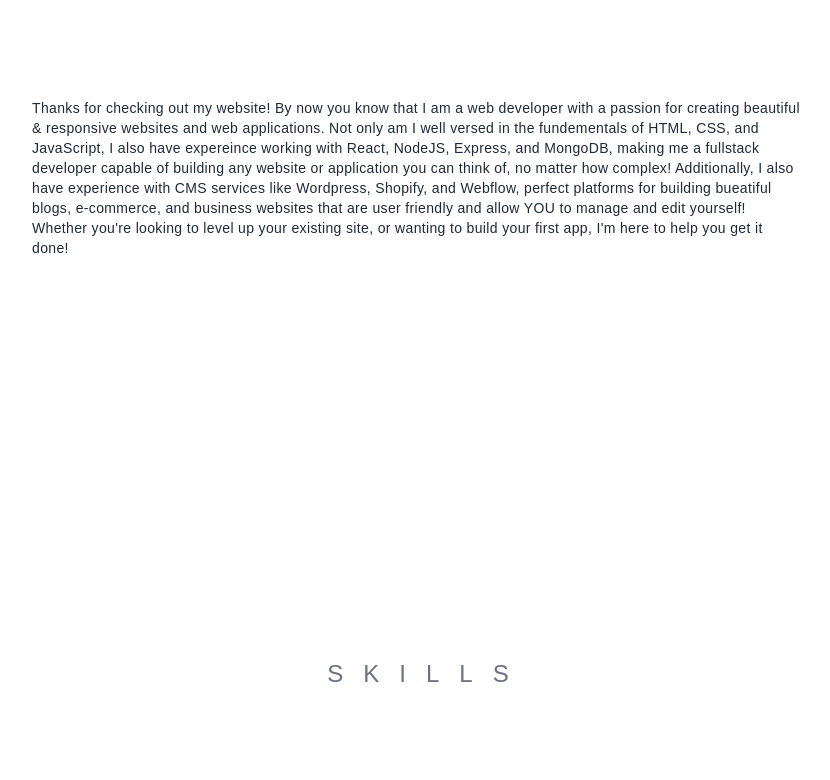
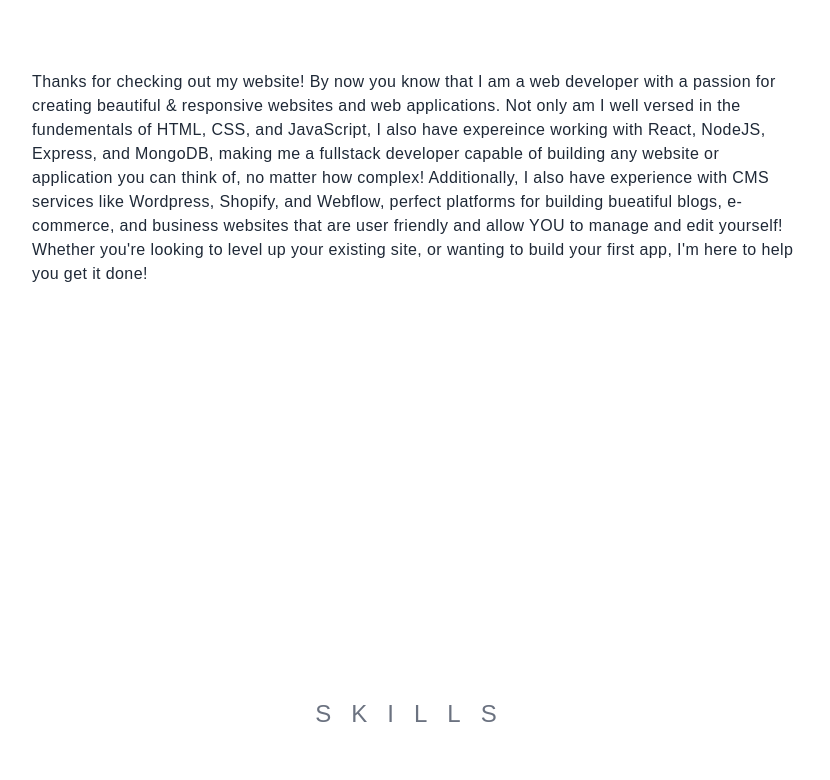
Before and after one commit to realDanielJLarkin/portfolio, a Next.js app: page / in a window 1280 px wide. Shown: the part 1022-1802 px from the top of the page, without its empty margins (224-1054 px from the left). Built offline with nearby package versions, Linux system fonts and the light colour scheme.

Commit message:
Fixed some responsive issues

```diff
--- a/components/About.jsx
+++ b/components/About.jsx
@@ -4,10 +4,13 @@ import { motion } from 'framer-motion'
 function About() {
     return (
         <motion.div initial={{ opacity: 0 }} whileInView={{ opacity: 1 }} transition={{ duration: 1.5 }} className='flex flex-col md:flex-row relative text-center md:text-left h-screen max-w-7xl px-10 justify-evenly mx-auto items-center'>
+
             <h3 className='absolute top-24 uppercase tracking-[20px] text-gray-500 text-2xl'>About</h3>
 
-            <div className='space-y-5 max-w-3xl mx-auto'>
-                <p className='text-sm text-base tracking-wide '>Thanks for checking out my website! By now you know that I am a web developer with a passion for creating beautiful & responsive
+
+
+            <div className='relative top-24 md:static max-w-3xl mx-auto'>
+                <p className='text-base tracking-wide '>Thanks for checking out my website! By now you know that I am a web developer with a passion for creating beautiful & responsive
                     websites and web applications. Not only am I well versed in the fundementals of HTML, CSS, and JavaScript, I also have expereince working with React, NodeJS, Express, and
                     MongoDB, making me a fullstack developer capable of building any website or application you can think of, no matter how complex! Additionally, I also have experience with CMS services like Wordpress,
                     Shopify, and Webflow, perfect platforms for building bueatiful blogs, e-commerce, and business websites that are user friendly and allow YOU to manage and edit yourself!
--- a/components/Hero.jsx
+++ b/components/Hero.jsx
@@ -19,10 +19,10 @@ function Hero() {
             <h2 className='text-4xl md:text-7xl text-[#F7AB0A] md:tracking-[15px] uppercase font-mono tracking-wide md:font-thin'>Daniel Larkin</h2>
             <div className="pt-5">
                 <div className=''>
-                    <button className='px-3 py-2 border border-[#242424] rounded-full uppercase text-xs tracking-widest text-gray-500 transition-all mr-1 hover:bg-black hover:text-white'><a href="#about">About</a></button>
-                    <button className='px-3 py-2 border border-[#242424] rounded-full uppercase text-xs tracking-widest text-gray-500 transition-all ml-1 mr-1 hover:bg-black hover:text-white'><a href="#skills">Skills</a></button>
-                    <button className='px-3 py-2 border border-[#242424] rounded-full uppercase text-xs tracking-widest text-gray-500 transition-all ml-1 mr-1 hover:bg-black hover:text-white'><a href="#projects">Projects</a></button>
-                    <button className='px-3 py-2 border border-[#242424] rounded-full uppercase text-xs tracking-widest text-gray-500 transition-all ml-1 hover:bg-black hover:text-white'><a href="#contact">Contact</a></button>
+                    <button className='px-3 py-2 border border-[#242424] rounded-full uppercase text-xs align-middle tracking-widest text-gray-500 transition-all mr-1 hover:bg-black hover:text-white'><a href="#about">About</a></button>
+                    <button className='px-3 py-2 border border-[#242424] rounded-full uppercase text-xs align-middle tracking-widest text-gray-500 transition-all ml-1 mr-1 hover:bg-black hover:text-white'><a href="#skills">Skills</a></button>
+                    <button className='px-3 py-2 border border-[#242424] rounded-full uppercase text-xs align-middle tracking-widest text-gray-500 transition-all ml-1 mr-1 hover:bg-black hover:text-white'><a href="#projects">Projects</a></button>
+                    <button className='px-3 py-2 border border-[#242424] rounded-full uppercase text-xs align-middle tracking-widest text-gray-500 transition-all ml-1 hover:bg-black hover:text-white'><a href="#contact">Contact</a></button>
                 </div>
             </div>
         </div>
--- a/components/Skills.jsx
+++ b/components/Skills.jsx
@@ -7,7 +7,7 @@ function Skills() {
         <motion.div initial={{ opacity: 0 }} whileInView={{ opacity: 1 }} transition={{ duration: 1.5 }}
             className='min-h-screen flex flex-col relative text-center md:text-left xl:flex-row max-w-[2000] xl:px-10 justify-center xl:space-y-0 mx-auto items-center'>
 
-            <h3 className='absolute top-20 md:pl-6 uppercase tracking-[20px] text-gray-500 text-2xl'>Skills</h3>
+            <h3 className='absolute top-16 md:top-20 uppercase tracking-[20px] text-gray-500 text-2xl'>Skills</h3>
             <div className='md:relative md:top-20 grid grid-cols-3 gap-3 md:grid-cols-4 md:gap-5'>
                 <Skill />
             </div>
--- a/pages/index.js
+++ b/pages/index.js
@@ -19,11 +19,11 @@ export default function Home({ posts, projects }) {
         <Hero />
       </section>
 
-      <section id='about' className=''>
+      <section id='about' className='mb-10'>
         <About />
       </section>
 
-      <section id='skills' className='mb-12'>
+      <section id='skills' className='mb-10'>
         <Skills />
       </section>
 
```
